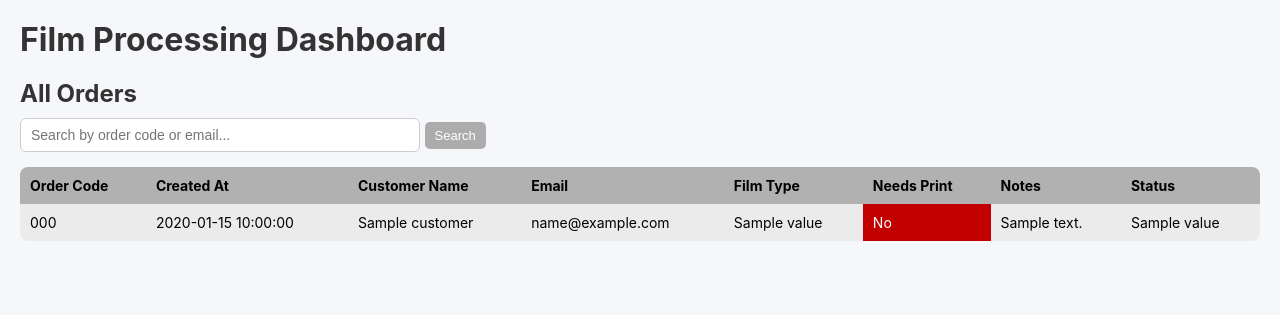
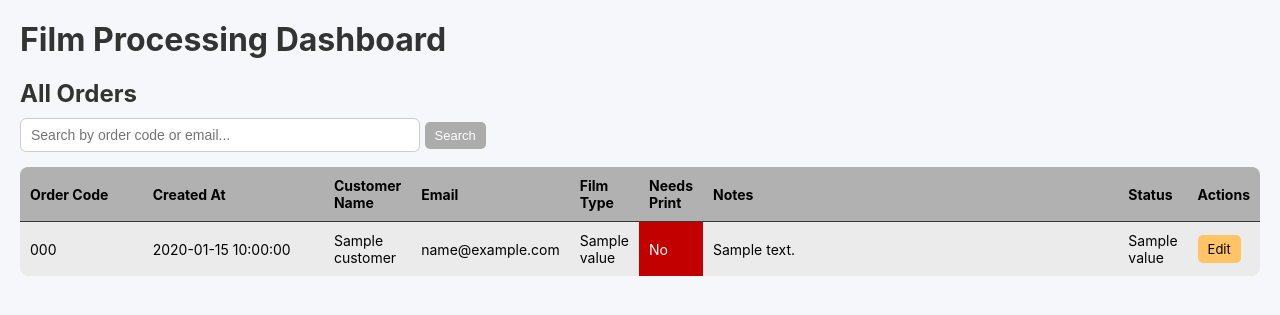
Before and after one commit to OoXLR8oO/PPH, a FastAPI app: template frontend/templates/index.html in a window 1280 px wide. Shown: the top 315 px of the page. Run offline with FastAPI, Linux system fonts and the light colour scheme; the template is opened without the code that fills it: most values are stand-ins (such as "Sample title", 1, 10 or a date in 2020); parts of the project's set-up code (start-up, migrations or seed data) failed here and were passed over.

Commit message:
finish edit order page + improve look

```diff
--- a/frontend/static/styles.css
+++ b/frontend/static/styles.css
@@ -48,11 +48,33 @@ table {
   overflow: hidden;
 }
 
+.col-code {
+  width: 10%;
+  white-space: nowrap;
+}
+
+.col-date {
+  width: 15%;
+  white-space: nowrap;
+}
+
+.col-notes {
+  width: 35%;
+}
+
 th,
 td {
   padding: 10px;
   text-align: left;
   font-size: 14px;
+}
+
+tbody tr {
+  border-top: 1px solid #383838;
+}
+
+tbody tr:last-child {
+  border-bottom: none;
 }
 
 th {
@@ -99,7 +121,7 @@ button:hover {
   padding: 6px 10px;
   border-radius: 5px;
 
-  background-color: #f39c12;
+  background-color: #ffc465;
   color: #000;
 
   font-size: 13px;
@@ -107,7 +129,7 @@ button:hover {
 }
 
 .btn-edit:hover {
-  background-color: #d68910;
+  background-color: #ffad2a;
 }
 
 /* Clear search link */
@@ -140,7 +162,7 @@ button:hover {
 }
 .td-status-pending {
   color: white;
-  background-color: rgb(0, 149, 255);
+  background-color: rgb(100, 100, 100);
 }
 
 .td-status-processing {
--- a/frontend/templates/index.html
+++ b/frontend/templates/index.html
@@ -3,7 +3,7 @@
 {% block content %}
   <h2>All Orders</h2>
 
-  <form method="get" action="/">
+  <form method="get" action="{{ url_for('index') }}">
     <input
       type="search"
       name="search"
@@ -14,7 +14,7 @@
     <button type="submit">Search</button>
 
     {% if search %}
-      <a class="clear-btn" href="/">Clear</a>
+      <a class="clear-btn" href="{{ url_for('index') }}">Clear</a>
     {% endif %}
   </form>
 
@@ -22,14 +22,15 @@
     <table>
       <thead>
         <tr>
-          <th>Order Code</th>
-          <th>Created At</th>
+          <th class="col-code">Order Code</th>
+          <th class="col-date">Created At</th>
           <th>Customer Name</th>
           <th>Email</th>
           <th>Film Type</th>
           <th>Needs Print</th>
-          <th>Notes</th>
+          <th class="col-notes">Notes</th>
           <th>Status</th>
+          <th>Actions</th>
         </tr>
       </thead>
 
@@ -61,6 +62,12 @@
             </td>
 
             <td class="td-status-{{ order.status.value }}">{{ order.status.value }}</td>
+
+            <td>
+              <a href="{{ url_for('edit_order_page', order_code=order.order_code) }}" class="btn-edit">
+                Edit
+              </a>
+            </td>
           </tr>
         {% endfor %}
       </tbody>
--- a/main.py
+++ b/main.py
@@ -1,5 +1,7 @@
-from fastapi import FastAPI, Request, Depends
-from fastapi.responses import HTMLResponse
+# main.py
+from pathlib import Path
+from fastapi import FastAPI, Request, Depends, HTTPException, status, Form
+from fastapi.responses import HTMLResponse, RedirectResponse
 from fastapi.staticfiles import StaticFiles
 from fastapi.templating import Jinja2Templates
 from sqlalchemy.orm import Session, joinedload
@@ -7,7 +9,8 @@ from sqlalchemy.orm import Session, joinedload
 from api import models
 from api.database import engine, get_db
 from api.routers import orders, customers
-from pathlib import Path
+
+from frontend.routers import pages
 
 
 # uvicorn main:app --reload
@@ -24,6 +27,7 @@ app.mount("/static", StaticFiles(directory="frontend/static"), name="static")
 
 app.include_router(orders.router, prefix="/api")
 app.include_router(customers.router, prefix="/api")
+app.include_router(pages.router)
 
 
 # @app.get("/")
@@ -33,34 +37,3 @@ app.include_router(customers.router, prefix="/api")
 #         name="index.html",
 #         context={}
 #     )
-
-
-@app.get("/", response_class=HTMLResponse)
-def index(
-    request: Request,
-    search: str | None = None,
-    db: Session = Depends(get_db),
-):
-    query = (
-        db.query(models.Order)
-        .options(joinedload(models.Order.customer))
-    )
-
-    if search:
-        search = search.strip()
-
-        query = query.filter(
-            (models.Order.order_code.ilike(f"%{search}%")) |
-            (models.Customer.email.ilike(f"%{search}%"))
-        ).join(models.Customer)
-
-    orders = query.order_by(models.Order.id.desc()).all()
-
-    return templates.TemplateResponse(
-        request=request,
-        name="index.html",
-        context={
-            "orders": orders,
-            "search": search
-        },
-    )
```
Also changed, not shown: frontend/routers/pages.py (added, +108 -0 lines), frontend/templates/edit_order.html (added, +56 -0 lines), frontend/routers/__init__.py (added).
